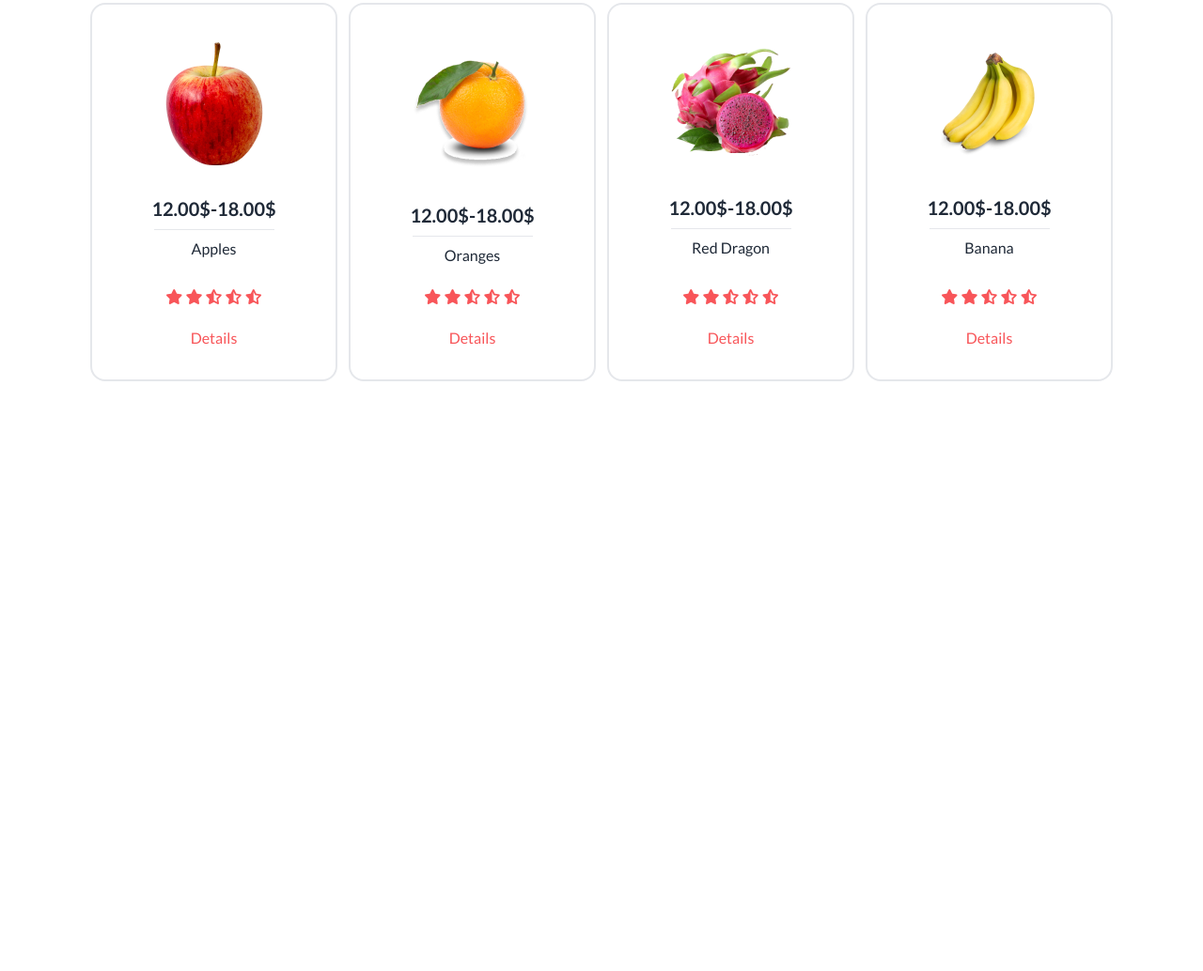
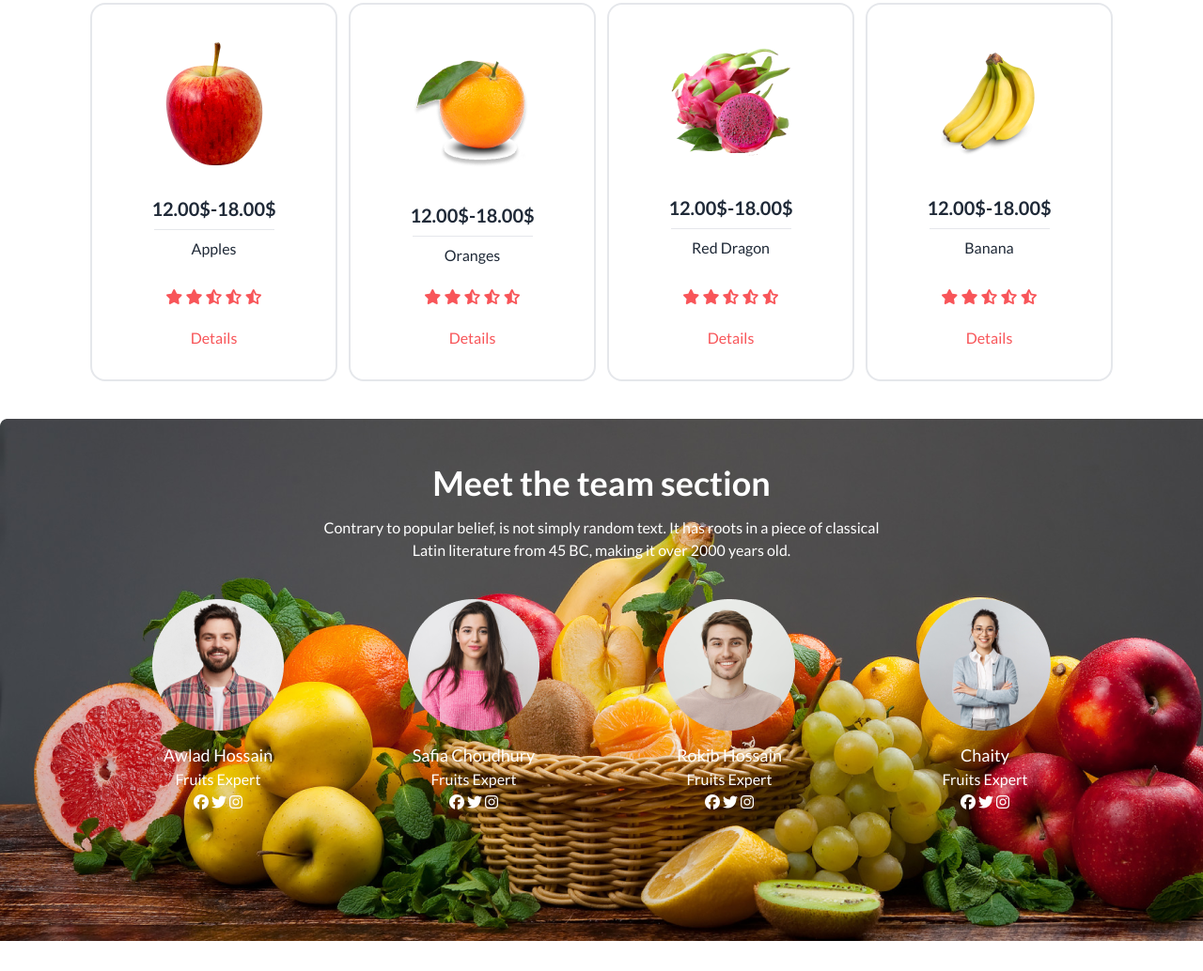
Before and after one commit to mmahbubr0823/Assignment-3-Fruit-Brust-, a plain HTML site: page index.html in a window 1280 px wide. Shown: the part 1343-2377 px from the top of the page at 94% size. Before the commit the page ends 1789 px from the top, so only its background shows below. Drawn offline with nearby package versions, Linux system fonts and the light colour scheme.

Commit message:
Meet the team section

```diff
--- a/index.html
+++ b/index.html
@@ -271,6 +271,70 @@ font-family: 'Lato', sans-serif;
           </div>
         </div>
       </section>
+
+      <!-- Meet the team section  -->
+      <section class="max-w-screen-xl mx-auto px-8 md:px-16 lg:px-24 py-2 mt-6 mb-8 bg-banner-1">
+        <div class=" text-white">
+            <div class="text-center space-y-4 pt-10 px-4 mb-10">
+              <h1 class="text-4xl font-extrabold">
+                Meet the team section
+              </h1>
+              <p>
+                Contrary to popular belief, is not simply random text. It has roots in a piece of classical <br> Latin literature from 45 BC, making it over 2000 years old.
+              </p>
+            </div>
+            <div class="grid grid-cols-1 lg:grid-cols-4">
+              <div class="mb-8 lg:mb-32 text-center">
+                <img class="mx-auto" src="./images/member1.png" alt="">
+                <div class="mt-3">
+                  <h1 class="text-lg">Awlad Hossain</h1>
+                <p>Fruits Expert</p>
+                <div class="text-white">
+                  <span><i class="fa-brands fa-facebook"></i></span>
+                  <span><i class="fa-brands fa-twitter"></i></span>
+                  <span><i class="fa-brands fa-instagram"></i></span>
+                </div>
+                </div>
+              </div>
+              <div class="mb-8 lg:mb-32 text-center">
+                <img class="mx-auto" src="./images/member2.png" alt="">
+                <div class="mt-3">
+                  <h1 class="text-lg">Safia Choudhury</h1>
+                <p>Fruits Expert</p>
+                <div class="text-white">
+                  <span><i class="fa-brands fa-facebook"></i></span>
+                  <span><i class="fa-brands fa-twitter"></i></span>
+                  <span><i class="fa-brands fa-instagram"></i></span>
+                </div>
+                </div>
+              </div>
+              <div class="mb-8 lg:mb-32 text-center">
+                <img class="mx-auto" src="./images/member3.png" alt="">
+                <div class="mt-3">
+                  <h1 class="text-lg">Rokib Hossain</h1>
+                <p>Fruits Expert</p>
+                <div class="text-white">
+                  <span><i class="fa-brands fa-facebook"></i></span>
+                  <span><i class="fa-brands fa-twitter"></i></span>
+                  <span><i class="fa-brands fa-instagram"></i></span>
+                </div>
+                </div>
+              </div>
+              <div class="mb-8 lg:mb-32 text-center">
+                <img class="mx-auto" src="./images/member4.png" alt="">
+                <div class="mt-3">
+                  <h1 class="text-lg">Chaity</h1>
+                <p>Fruits Expert</p>
+                <div class="text-white">
+                  <span><i class="fa-brands fa-facebook"></i></span>
+                  <span><i class="fa-brands fa-twitter"></i></span>
+                  <span><i class="fa-brands fa-instagram"></i></span>
+                </div>
+                </div>
+              </div>
+            </div>
+          </div>
+      </section>
     </main>
 </body>
 </html>
```
